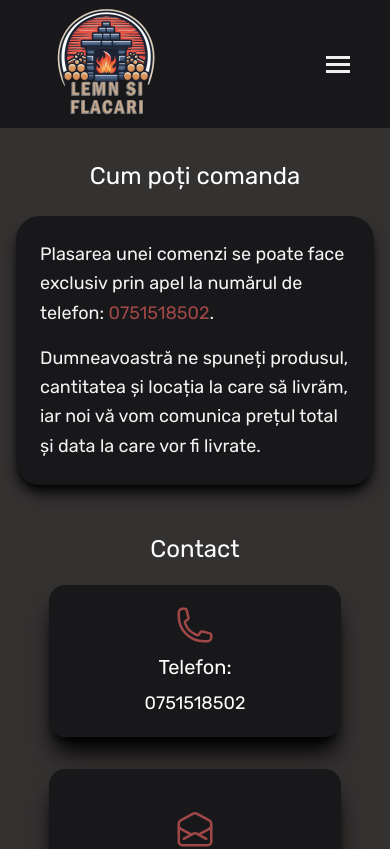
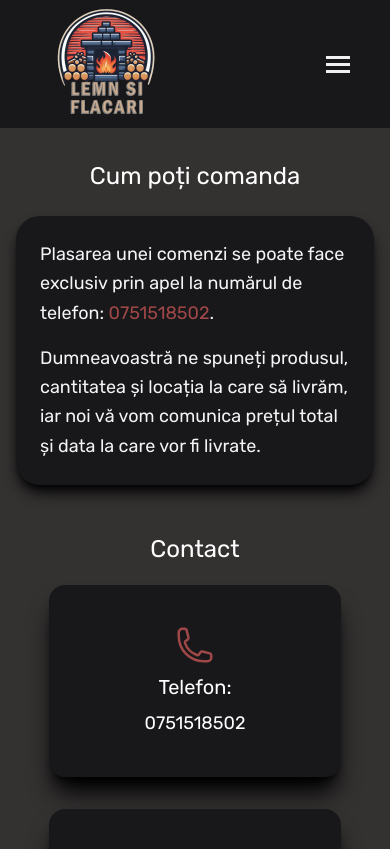
Before and after one commit to CiortanFlorin/lemn-de-foc, a Next.js app: page /contact in a window 390 px wide. Shown: the top 849 px of the page. Built offline with nearby package versions, Linux system fonts and the light colour scheme.

Commit message:
fix: Adjust layout for better responsiveness and update contact component height

```diff
--- a/src/app/layout.js
+++ b/src/app/layout.js
@@ -71,13 +71,13 @@ const localBusinessJsonLd = {
 export default function RootLayout({ children }) {
   return (
     <html lang="ro" className={`${rubik.variable} ${rubikBold.variable}`}>
-      <body className="font-rubik bg-fireBlack text-white">
+      <body className="flex min-h-screen flex-col font-rubik bg-fireBlack text-white">
         <script
           type="application/ld+json"
           dangerouslySetInnerHTML={{ __html: JSON.stringify(localBusinessJsonLd) }}
         />
         <Header></Header>
-        {children}
+        <main className="flex-1">{children}</main>
         <Footer></Footer>
         <Analytics mode={'production'} />
       </body>
--- a/src/components/contact.js
+++ b/src/components/contact.js
@@ -7,7 +7,7 @@ export default function Contact() {
       {/* Contact Container */}
       <div className="mx-auto mb-10 mt-5 flex flex-col items-center space-y-8 lg:flex-row lg:justify-center lg:space-x-8 lg:space-y-0 lg:px-10">
         {/* Contact 1 */}
-        <div className="flex max-h-48 w-3/4 max-w-lg flex-col items-center justify-center space-y-2 rounded-2xl bg-zinc-900 p-5 shadow-xl shadow-black lg:max-w-md">
+        <div className="flex min-h-48 w-3/4 max-w-lg flex-col items-center justify-center space-y-2 rounded-2xl bg-zinc-900 p-5 shadow-xl shadow-black lg:max-w-md">
           <svg
             xmlns="http://www.w3.org/2000/svg"
             fill="none"
```
